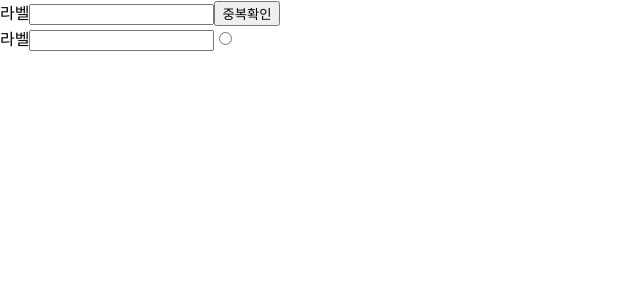
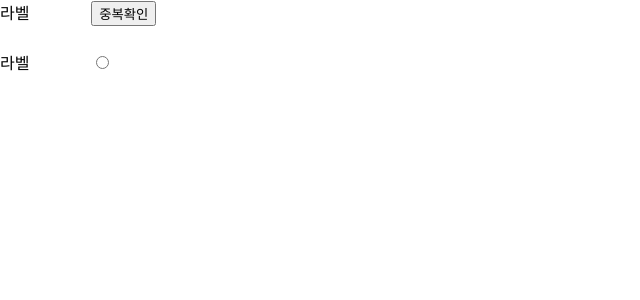
Before and after one commit to koreadinosaur/mainProject2, a React (Create React App) app: page / in a window 1280 px wide. Shown: the top 300 px of the page, without its empty margins (0-640 px from the left). Built offline with nearby package versions, Linux system fonts and the light colour scheme.

Commit message:
라벨, input,버튼 레이아웃

```diff
--- a/src/component/inputLayout.js
+++ b/src/component/inputLayout.js
@@ -1,12 +1,31 @@
 import React from "react";
+import styled from "styled-components";
+const Label = styled.label`
+  display: inline-block;
+  width: 5rem;
+`;
+
+const ElementContainer = styled.div`
+  display: inline-block;
+  margin-left: 0.7rem;
+`;
+const LayoutContainer = styled.div`
+  margin-bottom: 1.5rem;
+`;
 
 const InputLayout = ({ children, label }) => {
+  /* children이 배열의 경우 어떻게 처리하나? 은수님께 여쭤볼 것. */
   return (
-    <div>
-      <label>{label || "라벨"}</label>
-      <input />
-      {children}
-    </div>
+    <LayoutContainer>
+      <Label>{label || "라벨"}</Label>
+      {Array.isArray(children) ? (
+        children.map((item, index) => {
+          return <ElementContainer key={index}>{item}</ElementContainer>;
+        })
+      ) : (
+        <ElementContainer>{children}</ElementContainer>
+      )}
+    </LayoutContainer>
   );
 };
 
```
